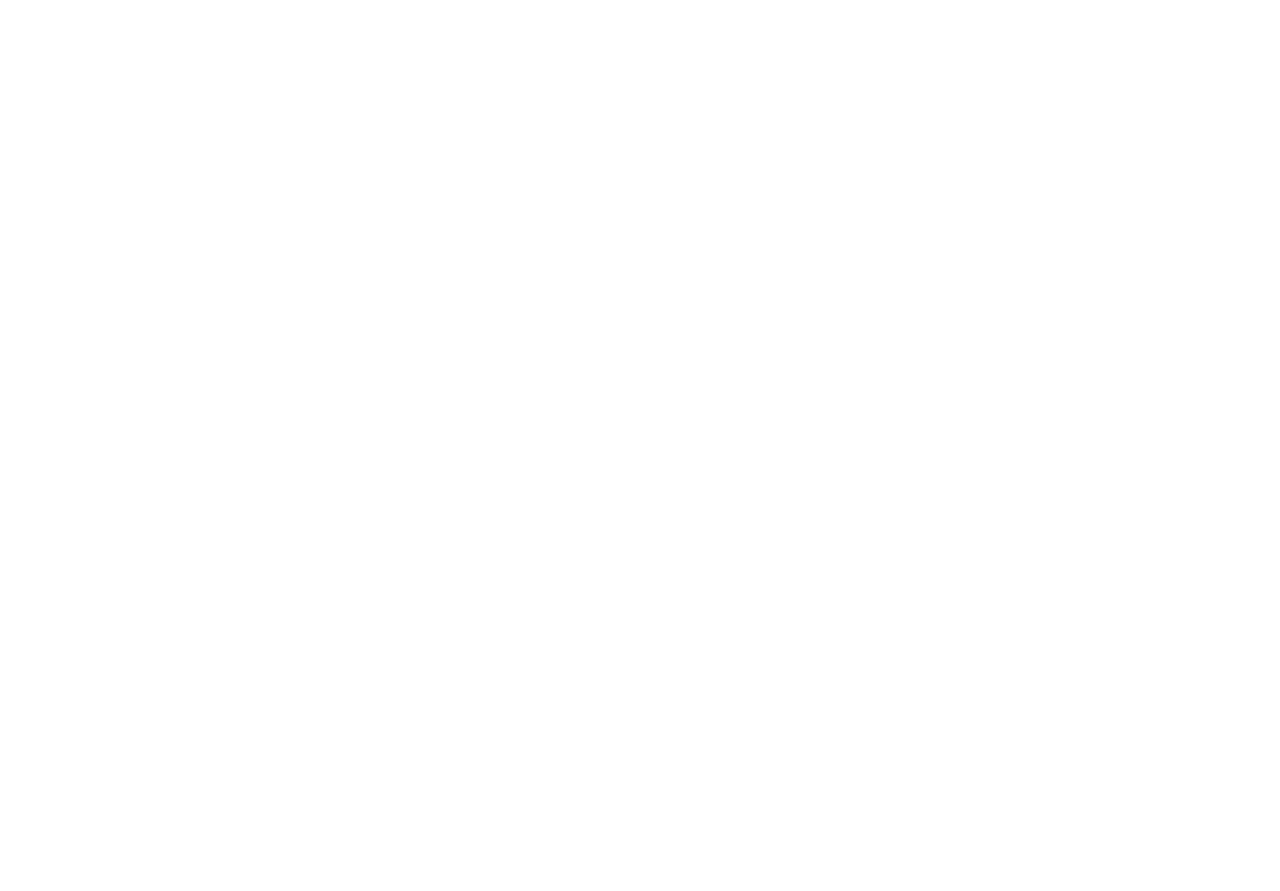
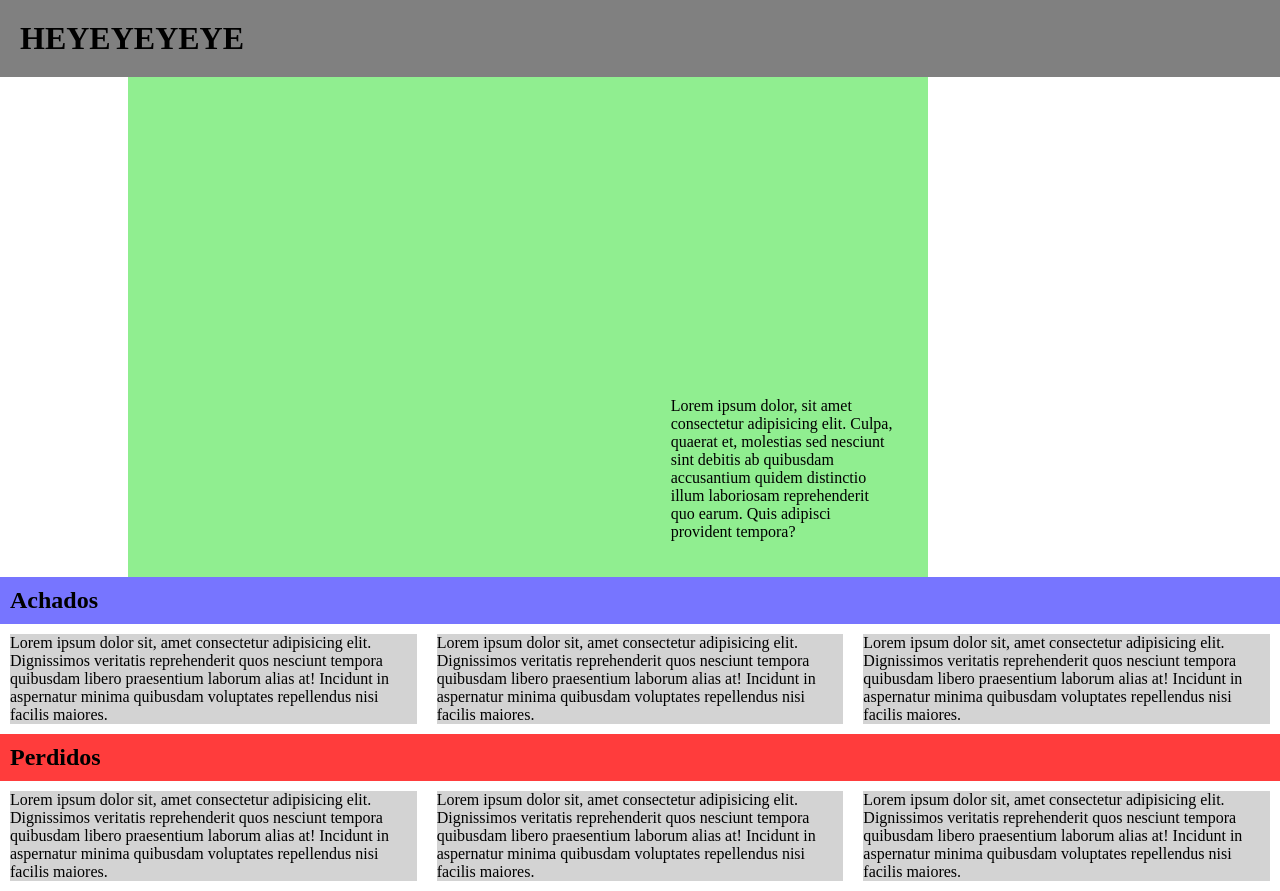
Before and after one commit to Henryttwoshoes/projeto-FMU-Canids, a plain HTML site: page index.html in a window 1280 px wide. Before the commit the page ends 800 px from the top, so only its background shows below. Drawn offline with Linux system fonts and the light colour scheme.

Commit message:
rascunhei o html e css básico do projeto

```diff
--- a/estilos/main.css
+++ b/estilos/main.css
@@ -1 +1,59 @@
 @charset "UTF-8";
+
+* {
+    margin: 0;
+    padding: 0;
+    box-sizing: border-box;
+}
+
+header {
+    background-color: gray;
+    padding: 20px;
+}
+
+.principal {
+    display: grid;
+    grid-template-columns: 53% 47%;
+    margin: 0 10vw;
+
+    & .mapa {
+        width: 800px;
+        height: 500px;
+        background-color: lightgreen;
+    }
+
+    & .dicas {
+        padding-top: 40vh;
+        margin-right: 20vw;
+    }
+}
+
+.achados {
+    & .head1 {
+        background-color: rgb(119, 117, 255);
+        padding: 10px;
+    }
+    & .lista {
+        display: grid;
+        grid-template-columns: repeat(auto-fit, minmax(7.5rem, 1fr));
+        & p {
+            margin: 10px;
+            background-color: lightgray;
+        }
+    }
+}
+
+.perdidos {
+    & .head2 {
+        background-color: rgb(255, 60, 60);
+        padding: 10px;
+    }
+    & .lista {
+        display: grid;
+        grid-template-columns: repeat(auto-fit, minmax(7.5rem, 1fr));
+        & p {
+            margin: 10px;
+            background-color: lightgray;
+        }
+    }
+}
--- a/index.html
+++ b/index.html
@@ -8,12 +8,35 @@
 </head>
 <body>
     <header>
-
+        <h1>HEYEYEYEYE</h1>
     </header>
 
     <main>
+        <section class="principal">
+            <div class="mapa"></div>
+            <div class="dicas"> Lorem ipsum dolor, sit amet consectetur adipisicing elit. Culpa, quaerat et, molestias sed nesciunt sint debitis ab quibusdam accusantium quidem distinctio illum laboriosam reprehenderit quo earum. Quis adipisci provident tempora?</div>
+        </section>
 
-
+        <section class="achados">
+            <div class="head1">
+                <h1>Achados</h1>
+            </div>
+            <div class="lista">
+                <p>Lorem ipsum dolor sit, amet consectetur adipisicing elit. Dignissimos veritatis reprehenderit quos nesciunt tempora quibusdam libero praesentium laborum alias at! Incidunt in aspernatur minima quibusdam voluptates repellendus nisi facilis maiores.</p>
+                <p>Lorem ipsum dolor sit, amet consectetur adipisicing elit. Dignissimos veritatis reprehenderit quos nesciunt tempora quibusdam libero praesentium laborum alias at! Incidunt in aspernatur minima quibusdam voluptates repellendus nisi facilis maiores.</p>
+                <p>Lorem ipsum dolor sit, amet consectetur adipisicing elit. Dignissimos veritatis reprehenderit quos nesciunt tempora quibusdam libero praesentium laborum alias at! Incidunt in aspernatur minima quibusdam voluptates repellendus nisi facilis maiores.</p>
+            </div>
+        </section>
+        <section class="perdidos">
+            <div class="head2">
+                <h1>Perdidos</h1>
+            </div>
+            <div class="lista">
+                <p>Lorem ipsum dolor sit, amet consectetur adipisicing elit. Dignissimos veritatis reprehenderit quos nesciunt tempora quibusdam libero praesentium laborum alias at! Incidunt in aspernatur minima quibusdam voluptates repellendus nisi facilis maiores.</p>
+                <p>Lorem ipsum dolor sit, amet consectetur adipisicing elit. Dignissimos veritatis reprehenderit quos nesciunt tempora quibusdam libero praesentium laborum alias at! Incidunt in aspernatur minima quibusdam voluptates repellendus nisi facilis maiores.</p>
+                <p>Lorem ipsum dolor sit, amet consectetur adipisicing elit. Dignissimos veritatis reprehenderit quos nesciunt tempora quibusdam libero praesentium laborum alias at! Incidunt in aspernatur minima quibusdam voluptates repellendus nisi facilis maiores.</p>
+            </div>
+        </section>
     </main>
 
     <footer>
```
